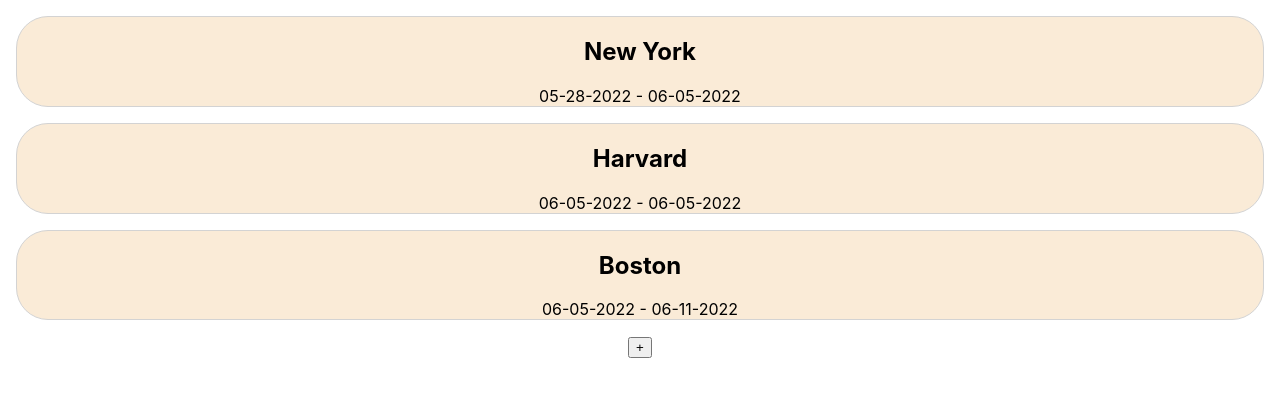
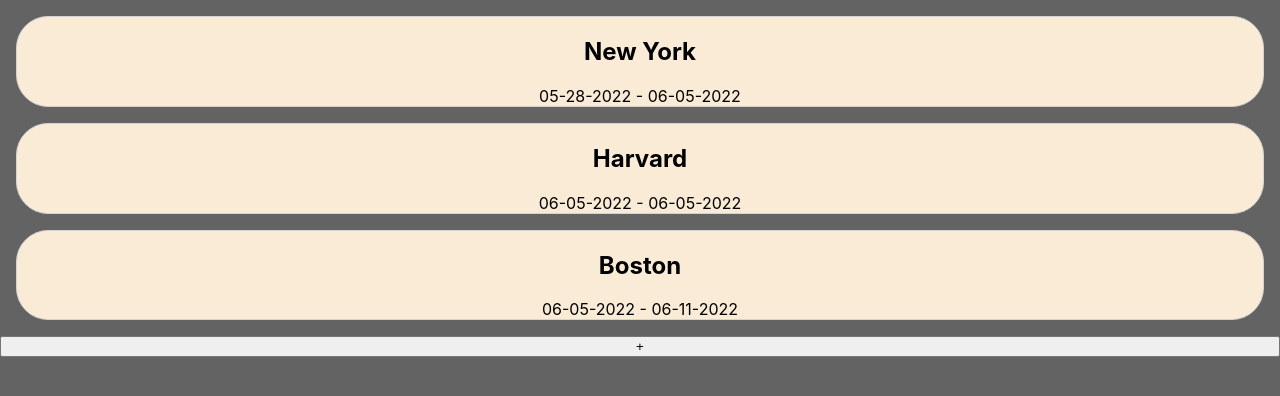
Before and after one commit to MalteHerrmann/trip-planner, a React (Create React App) app: page / in a window 1280 px wide. Shown: the top 396 px of the page. Built offline with nearby package versions, Linux system fonts and the light colour scheme.

Commit message:
Add input box to add a new trip

```diff
--- a/src/App.css
+++ b/src/App.css
@@ -8,3 +8,8 @@
   border-radius: 2em;
   margin: 1em;
 }
+
+.AddTripBoxContainer {
+  display: flex;
+  flex-direction: column;
+}
--- /dev/null
+++ b/src/components/AddTripBox.tsx
@@ -0,0 +1,60 @@
+import React from 'react';
+
+
+/**
+ * Component, which contains a button to fold / unfold the box where
+ * a new trip can be defined.
+ */
+const AddTripBox: React.FC<{}> = () => {
+    const [visible, setVisible] = React.useState(false)
+
+    return (
+        <div className="AddTripBoxContainer">
+            <button className="AddButton" onClick={() => setVisible(!visible)}>
+                +
+            </button>
+            {visible && <AddTripDialog />}
+        </div>
+    )
+}
+
+
+/**
+ * Component, that contains a fieldset and the respective inputs for
+ * the information about a new trip.
+ */
+const AddTripDialog: React.FC<{}> = () => {
+    const defaultData: {[key: string]: string} = {destination: "", beginning: "", end: ""} // Assign indexing type using {[key: indexType]: storedValueType}
+    const [tripData, setTripData] = React.useState(defaultData)
+
+    const insertIntoTripData = (name:string, event:React.ChangeEvent<HTMLInputElement>) => {
+        const value = event.target.value
+        let newTripData = tripData
+        console.log("Data pre: ", tripData)
+        newTripData[name] = value
+        console.log("Date neu: ", newTripData)
+        setTripData(newTripData)
+    }
+
+    const handleSubmit = (event: React.FormEvent<HTMLFormElement>) => {
+        event.preventDefault()
+        console.log("handleSubmit with data: ", tripData)
+        console.log("Setting data back to default: ", defaultData)
+        setTripData(defaultData)
+    }
+
+    return (
+        <form onSubmit={handleSubmit}>
+            <input type="text" placeholder="Destination" value={tripData["destination"]} onChange={event => insertIntoTripData("destination", event)} />
+            <input type="text" placeholder="Beginning" value={tripData["beginning"]} onChange={event => insertIntoTripData("beginning", event)} />
+            <input type="text" placeholder="End" value={tripData["end"]} onChange={event => insertIntoTripData("end", event)} />
+
+            <button type="submit">
+                Add to trip
+            </button>
+        </form>
+    )
+}
+
+
+export default AddTripBox
--- a/src/components/Trip.tsx
+++ b/src/components/Trip.tsx
@@ -1,5 +1,6 @@
 import React from 'react';
 import data from '../data.json';
+import AddTripBox from './AddTripBox'
 
 
 const TripPlan = () => {
@@ -20,7 +21,7 @@
                     end={tripInfo["end"]}
                 />
             )}
-            <AddTripButton />
+            <AddTripBox />
         </>
     )
 }
@@ -79,13 +80,4 @@
 }
 
 
-const AddTripButton: React.FC<{}> = () => {
-    return (
-        <button className="AddButton" onClick={() => console.log("Hier.")}>
-            +
-        </button>
-    )
-}
-
-
 export default TripPlan;
--- a/src/index.css
+++ b/src/index.css
@@ -1,4 +1,5 @@
 body {
+  background-color: rgb(99, 99, 99);
   margin: 0;
   font-family: -apple-system, BlinkMacSystemFont, 'Segoe UI', 'Roboto', 'Oxygen',
     'Ubuntu', 'Cantarell', 'Fira Sans', 'Droid Sans', 'Helvetica Neue',
```
Also changed, not shown: 2 other files (tests, documents, lock files or other folders).
